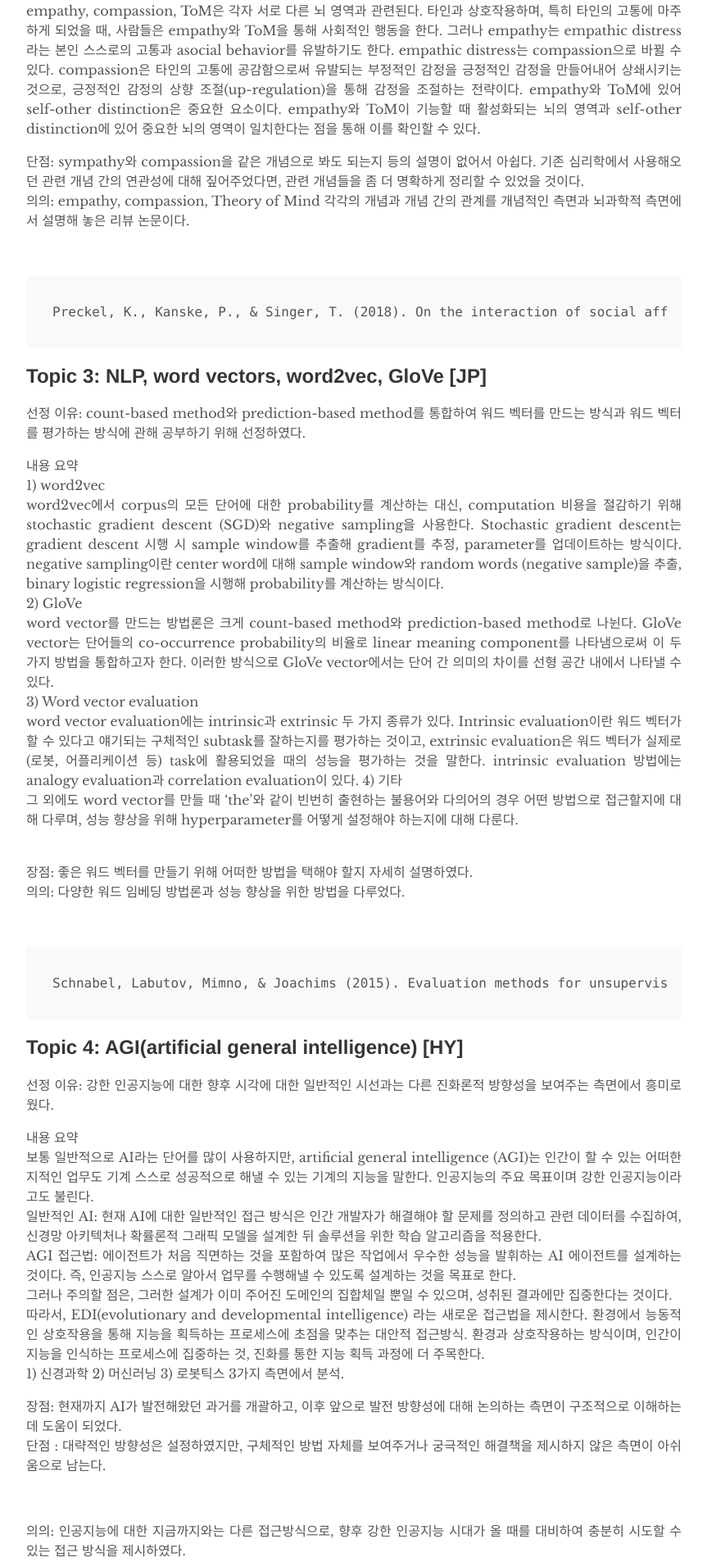
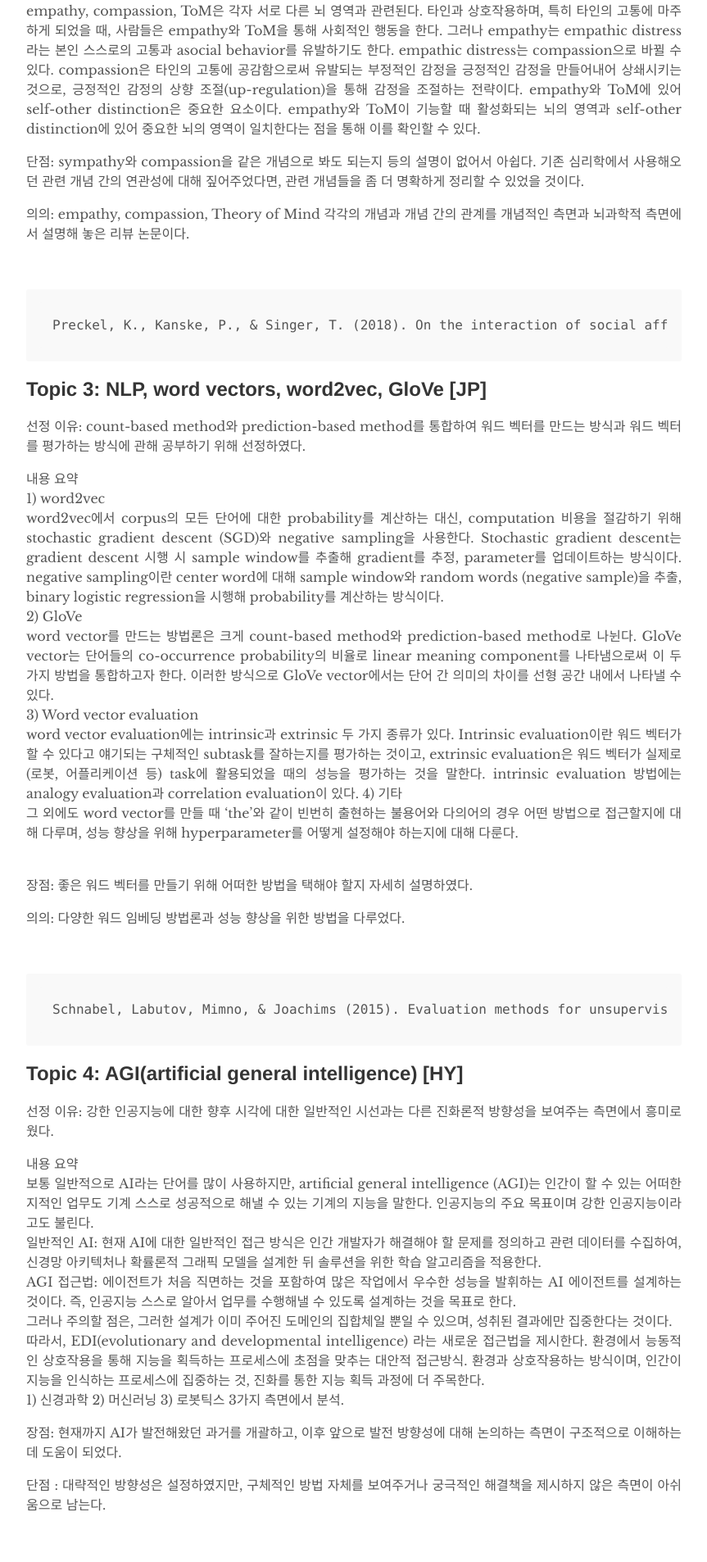
Before and after one commit to humanfactorspsych/blog, a Jekyll site: the page built from _posts/2020-07-13-study.md, in a window 1280 px wide. Shown: the part 1614-3520 px from the top of the page at 82% size, without its empty margins (208-1071 px from the left). Built offline with Jekyll 4.4.1, drawn with Linux system fonts in a browser that asks for light colours.

Commit message:
Update 2020-07-13-study.md

```diff
--- a/_posts/2020-07-13-study.md
+++ b/_posts/2020-07-13-study.md
@@ -36,7 +36,9 @@ Guest : HeeYoung Park (Psychometrics Lab)
 내용요약 : empathy는 타인의 감정 상태를 공유하는 것을 의미하고, compassion은 타인에 대한 관심 및 따뜻함의 감정과 타인을 도와주고자 하는 동기와 관련되며, ToM은 타인의 mental state에 대한 인지적인 추론을 의미한다. empathy, compassion, ToM은 각자 서로 다른 뇌 영역과 관련된다. 타인과 상호작용하며, 특히 타인의 고통에 마주하게 되었을 때, 사람들은 empathy와 ToM을 통해 사회적인 행동을 한다. 그러나 empathy는 empathic distress라는 본인 스스로의 고통과 asocial behavior를 유발하기도 한다. empathic distress는 compassion으로 바뀔 수 있다. compassion은 타인의 고통에 공감함으로써 유발되는 부정적인 감정을 긍정적인 감정을 만들어내어 상쇄시키는 것으로, 긍정적인 감정의 상향 조절(up-regulation)을 통해 감정을 조절하는 전략이다. empathy와 ToM에 있어 self-other distinction은 중요한 요소이다. empathy와 ToM이 기능할 때 활성화되는 뇌의 영역과 self-other distinction에 있어 중요한 뇌의 영역이 일치한다는 점을 통해 이를 확인할 수 있다.
 <br>
 
-단점: sympathy와 compassion을 같은 개념으로 봐도 되는지 등의 설명이 없어서 아쉽다. 기존 심리학에서 사용해오던 관련 개념 간의 연관성에 대해 짚어주었다면, 관련 개념들을 좀 더 명확하게 정리할 수 있었을 것이다. <br>
+단점: sympathy와 compassion을 같은 개념으로 봐도 되는지 등의 설명이 없어서 아쉽다. 기존 심리학에서 사용해오던 관련 개념 간의 연관성에 대해 짚어주었다면, 관련 개념들을 좀 더 명확하게 정리할 수 있었을 것이다.
+<br>
+
 의의: empathy, compassion, Theory of Mind 각각의 개념과 개념 간의 관계를 개념적인 측면과 뇌과학적 측면에서 설명해 놓은 리뷰 논문이다.
 
 <br>
@@ -61,6 +63,7 @@ word vector evaluation에는 intrinsic과 extrinsic 두 가지 종류가 있다.
 <br>
 장점: 좋은 워드 벡터를 만들기 위해 어떠한 방법을 택해야 할지 자세히 설명하였다.
 <br>
+
 의의: 다양한 워드 임베딩 방법론과 성능 향상을 위한 방법을 다루었다.
 
 <br>
@@ -84,12 +87,15 @@ AGI 접근법: 에이전트가 처음 직면하는 것을 포함하여 많은
 1) 신경과학 2) 머신러닝 3) 로봇틱스 3가지 측면에서 분석.
 <br>
 
-장점: 현재까지 AI가 발전해왔던 과거를 개괄하고, 이후 앞으로 발전 방향성에 대해 논의하는 측면이 구조적으로 이해하는 데 도움이 되었다. <br>
+장점: 현재까지 AI가 발전해왔던 과거를 개괄하고, 이후 앞으로 발전 방향성에 대해 논의하는 측면이 구조적으로 이해하는 데 도움이 되었다.
+<br>
+
 단점 : 대략적인 방향성은 설정하였지만, 구체적인 방법 자체를 보여주거나 궁극적인 해결책을 제시하지 않은 측면이 아쉬움으로 남는다.
 
 <br>
 
 의의: 인공지능에 대한 지금까지와는 다른 접근방식으로, 향후 강한 인공지능 시대가 올 때를 대비하여 충분히 시도할 수 있는 접근 방식을 제시하였다.
+
 <br>
 
      Doya, K., & Taniguchi, T. (2019). Toward evolutionary and developmental intelligence. Current Opinion in Behavioral Sciences, 29, 91–96.
@@ -106,6 +112,7 @@ AGI 접근법: 에이전트가 처음 직면하는 것을 포함하여 많은
 <br>
 
 의의: 인간 지능에 대한 연구를 바탕으로 인공지능의 향후 방향에 대해 고찰하였고, 그 과정에서 인지과학적 연구 결과와 인공지능 구축에 사용되는 구체적인 개념을 연결하여 설명하였다.
+
 <br>
 
     Griffiths, T. L., Callaway, F., Chang, M. B., Grant, E., Krueger, P. M., & Lieder, F. (2019). Doing more with less: meta-reasoning and meta-learning in humans and machines. Current Opinion in Behavioral Sciences, 29, 24-30.
@@ -120,6 +127,7 @@ AGI 접근법: 에이전트가 처음 직면하는 것을 포함하여 많은
 <br>
 
 의의: 기존 모델들을 분석하고 향후 방향만 제시한 것이 아니라 한계점들을 보완한 새로운 모델을 직접 제안했다는 점에서 의의가 있다. 또한 이 모델을 다른 두 연구에 직접 사용함으로써 미래에 더 보완되어야 할 점까지 언급하였다.
+
 <br>
 
     Guez, A., Viola, F., Weber, T., Buesin, L., Kapturowski, S., Precup, D., ... & Heess, N. (2020). Value-driven hindsight modelling. DeepMind
@@ -133,7 +141,8 @@ AGI 접근법: 에이전트가 처음 직면하는 것을 포함하여 많은
 <br>
 장단점: 본 연구에서 mood를 살펴본 이유는 emotion과 달리 오랜 시간 동안 유지되며 functional behavior (목적을 가진 행동, i.e. 사물을 옮기는 행동) 를 방해하지 않기 때문이다. 하지만 mood를 살펴보았지만 연구에서는 functional behavior가 없었기 때문에 mood라고 할 수 있는지 의문이다. 또한, imitation game을 통해 mood contagion을 보았기 때문에 일반적인 인간-로봇 상호작용에서도 이 결과가 적용되는지도 의문이다. 하지만 신체적 감정 표현과 이를 통해 mood contagion이 존재하는지를 본 자체가 장점이기도 하다.  <br>
 <br>
-의의: 사람들은 로봇의 신체적 언어표현을 잘 구별할 수 있으며 이 신체적 언어표현은 사람들의 감정에 영향을 줄 수 있다. <br>
+의의: 사람들은 로봇의 신체적 언어표현을 잘 구별할 수 있으며 이 신체적 언어표현은 사람들의 감정에 영향을 줄 수 있다.
 
+<br>
 
     Xu, J., Broekens, J., Hindriks, K., & Neerincx, M. A. (2014). Robot mood is contagious: effects of robot body language in the imitation game. In Proceedings of the 2014 international conference on Autonomous agents and multi-agent systems, 973-980
```
